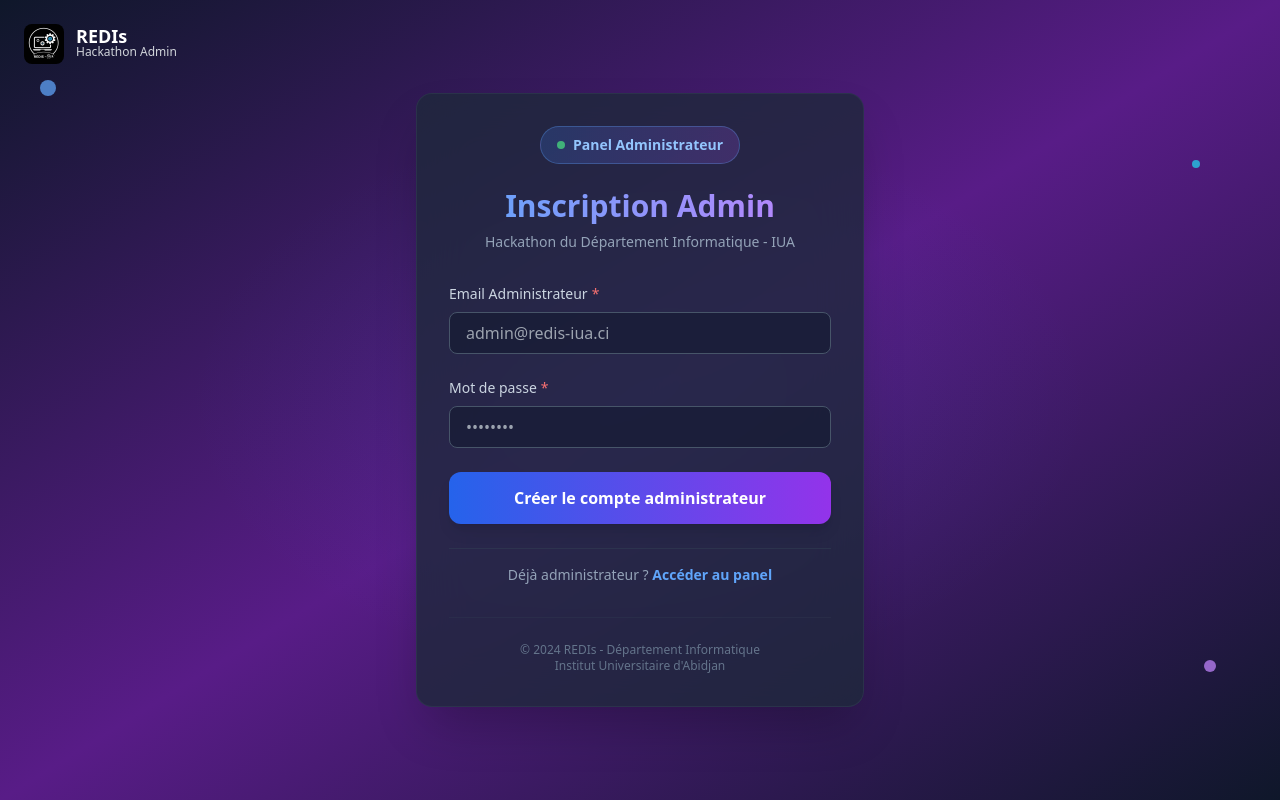
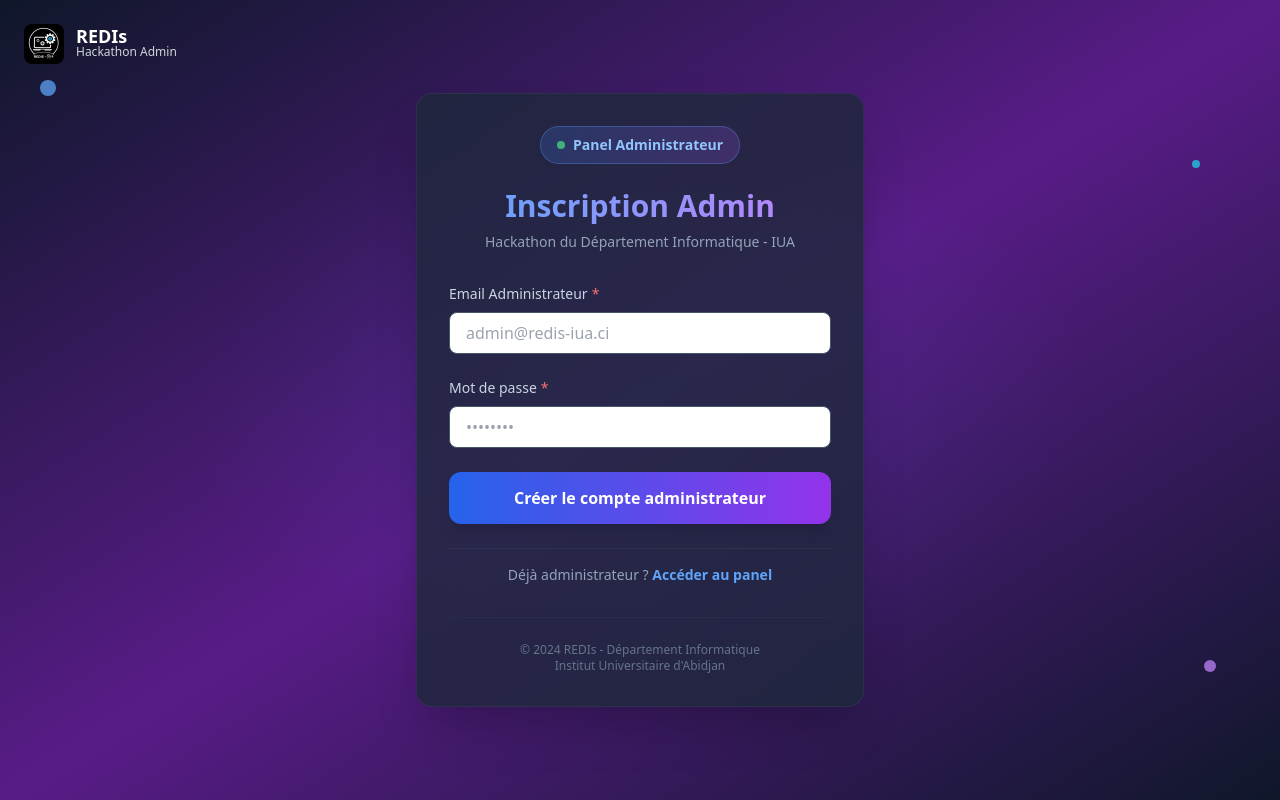
Before and after one commit to kouahodavid6/HACKATHON-REDIs-IUA-2025, a React (Vite) app: page /register in a window 1280 px wide. Built offline with nearby package versions, Linux system fonts and the light colour scheme.

Commit message:
update du systeme d'authentification

```diff
--- a/src/components/Input.jsx
+++ b/src/components/Input.jsx
@@ -5,7 +5,7 @@ const Input = ({ type, placeholder, className, ...props }) => {
         <input
             type={type}
             placeholder={placeholder}
-            className={`w-full px-4 py-2 border border-[#105bff] rounded-lg focus:outline-none focus:ring-2 focus:ring-[#090f1b] mt-1 ${className}`}
+            className={`w-full px-4 py-2 border border-[#105bff] rounded-lg focus:outline-none focus:ring-2 focus:ring-blue-500/20 mt-1 ${className}`}
             {...props}
         />
     );
--- a/src/pages/Auth/RegisterAdmin.jsx
+++ b/src/pages/Auth/RegisterAdmin.jsx
@@ -70,7 +70,7 @@ const RegisterAdmin = () => {
                             value={form.email}
                             onChange={handleChange}
                             required
-                            className="bg-slate-900/50 border-slate-600 focus:border-blue-500 focus:ring-blue-500/20"
+                            className="border-slate-600 focus:border-blue-500 focus:ring-blue-500/20"
                         />
                     </div>
 
@@ -88,7 +88,7 @@ const RegisterAdmin = () => {
                             value={form.password}
                             onChange={handleChange}
                             required
-                            className="bg-slate-900/50 border-slate-600 focus:border-blue-500 focus:ring-blue-500/20"
+                            className="border-slate-600 focus:border-blue-500 focus:ring-blue-500/20"
                         />
                     </div>
 
```
